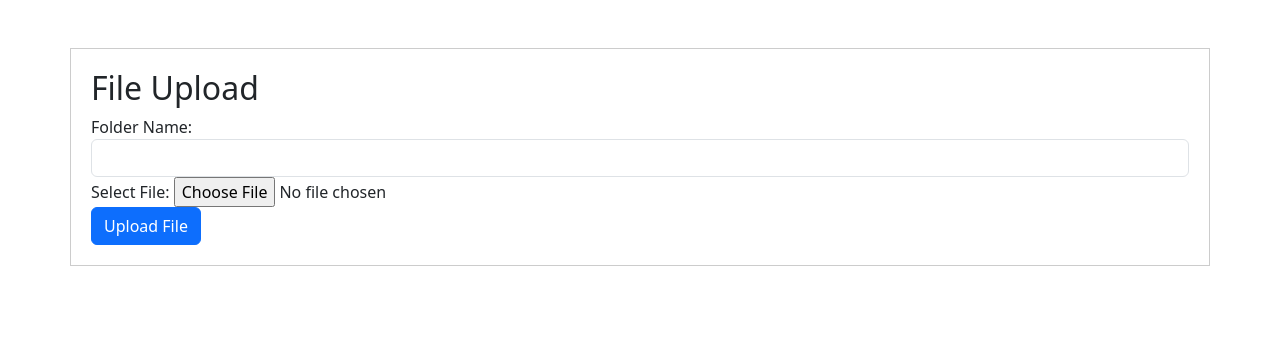
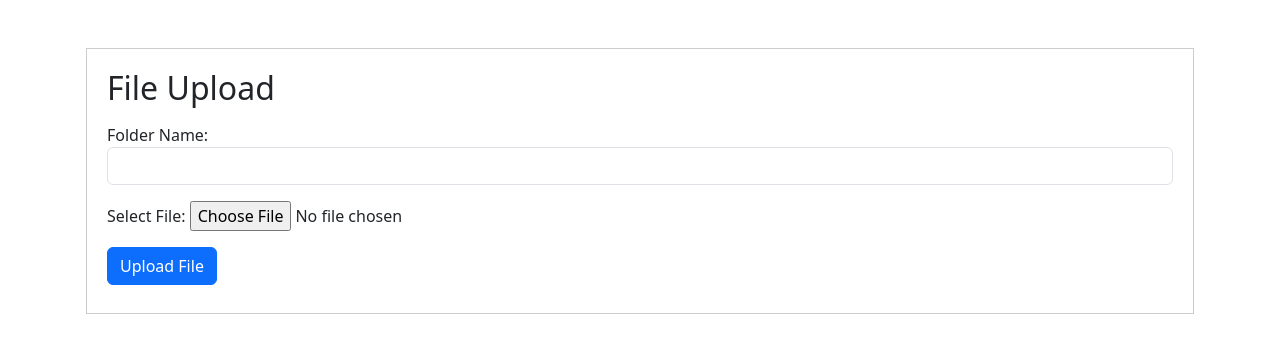
Before and after one commit to bjarne-dietrich/Salemarino, a Flask app: page / in a window 1280 px wide. Shown: the part 56-409 px from the top of the page. Run offline with Flask 3, Linux system fonts and the light colour scheme.

Commit message:
Added Padding to index

```diff
--- a/templates/index.html
+++ b/templates/index.html
@@ -3,19 +3,19 @@
 {% block title %}Salemarino{% endblock %}
 
 {% block content %}
-        <div class="row">
+        <div class="row px-3">
                 <div class="box">
                     <h2>File Upload</h2>
                     <form action="/" method="post" enctype="multipart/form-data">
-                        <div class="form-group">
+                        <div class="form-group py-2">
                             <label for="folderName">Folder Name:</label>
                             <input type="text" class="form-control" id="folderName" name="folderName" required>
                         </div>
-                        <div class="form-group">
+                        <div class="form-group py-2">
                             <label for="file">Select File:</label>
                             <input type="file" class="form-control-file" id="file" name="file" required>
                         </div>
-                        <button type="submit" class="btn btn-primary">Upload File</button>
+                        <button type="submit" class="btn btn-primary my-2">Upload File</button>
                     </form>
                 </div>
         </div>
```
